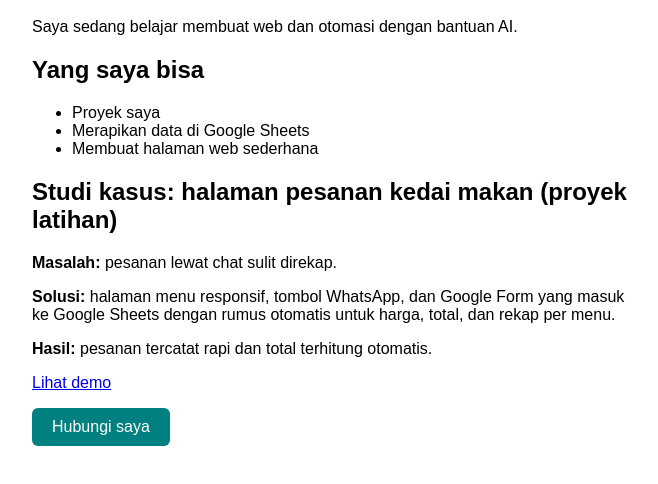
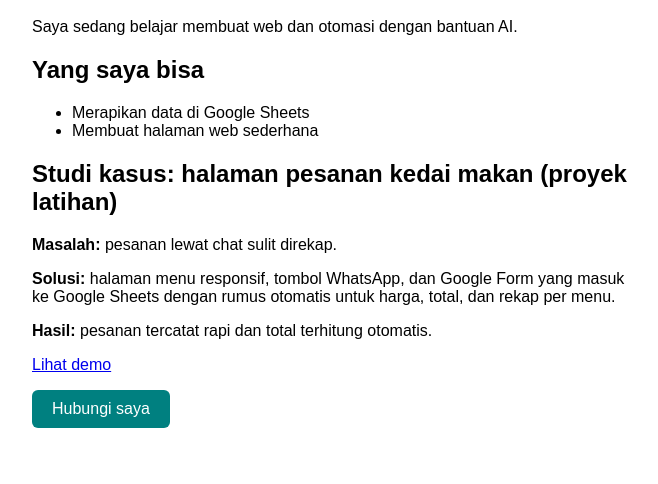
Before and after one commit to fran-221/portofolio, a plain HTML site: page index.html in a window 1280 px wide. Shown: the part 80-564 px from the top of the page, without its empty margins (308-966 px from the left). Drawn offline with Linux system fonts and the light colour scheme.

Commit message:
Update index.html

```diff
--- a/index.html
+++ b/index.html
@@ -15,7 +15,6 @@
   <p>Saya sedang belajar membuat web dan otomasi dengan bantuan AI.</p>
   <h2>Yang saya bisa</h2>
   <ul>
-    <li>Proyek saya</li>
     <li>Merapikan data di Google Sheets</li>
     <li>Membuat halaman web sederhana</li>
   </ul>
@@ -24,6 +23,6 @@
   <p><strong>Solusi:</strong> halaman menu responsif, tombol WhatsApp, dan Google Form yang masuk ke Google Sheets dengan rumus otomatis untuk harga, total, dan rekap per menu.</p>
   <p><strong>Hasil:</strong> pesanan tercatat rapi dan total terhitung otomatis.</p>
   <p><a href="kopi-senja.html">Lihat demo</a></p>
-  <a class="tombol" href="mailto:emailanda@gmail.com">Hubungi saya</a>
+  <a class="tombol" href="mailto:franklynlim5@gmail.com">Hubungi saya</a>
 </body>
 </html>
```
